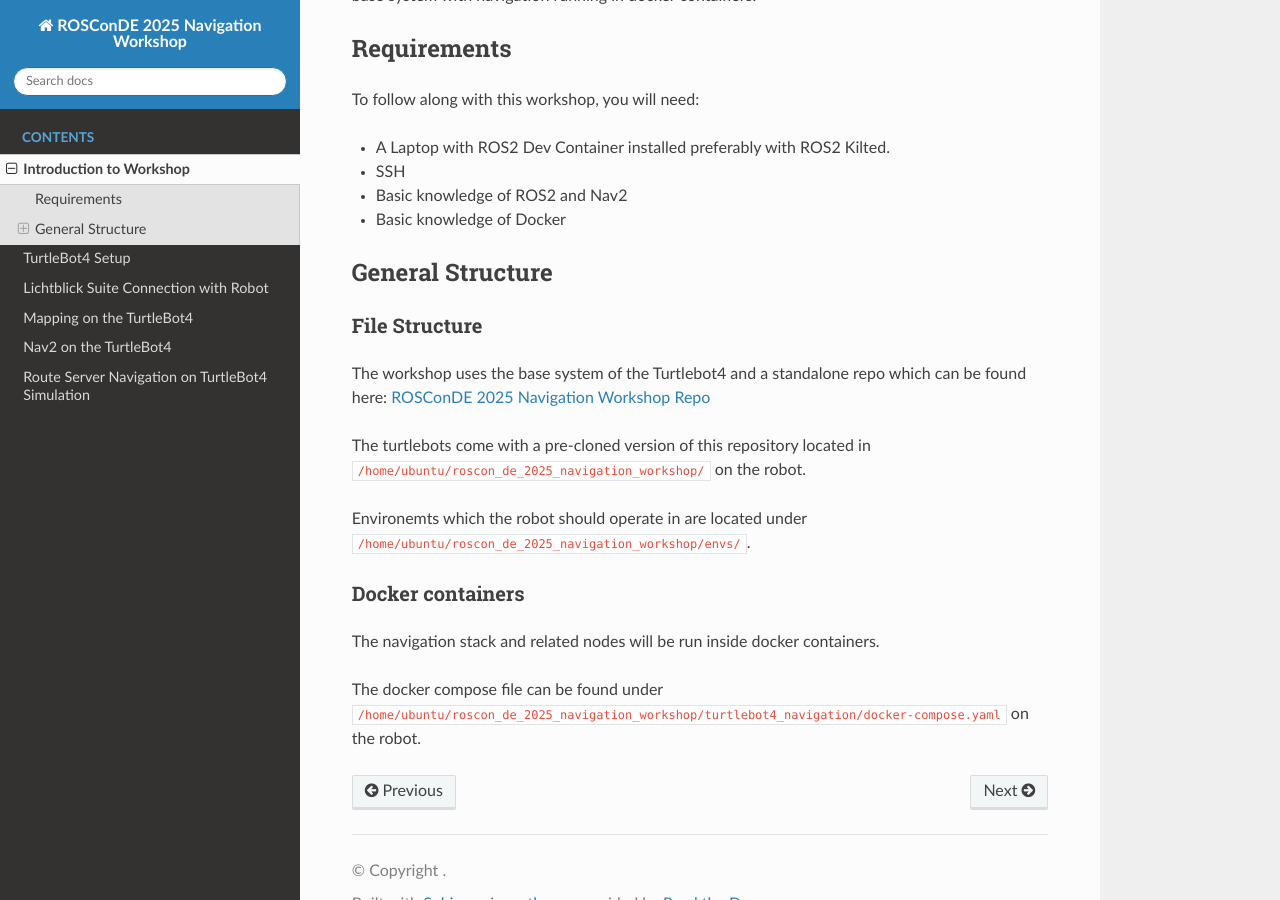
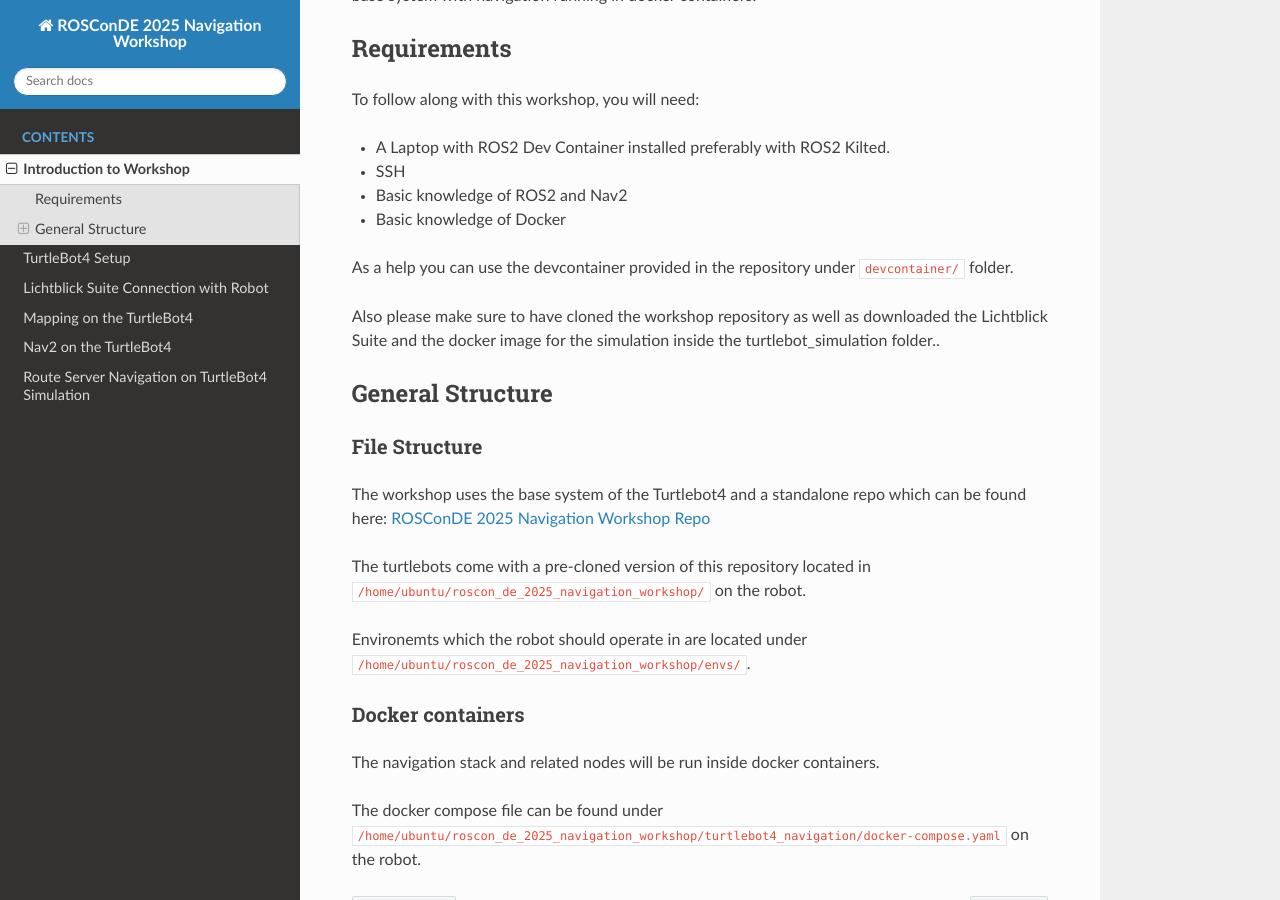
Before and after one commit to pschnattinger/roscon_de_2025_navigation_workshop, a Sphinx documentation site: the page built from docs/introduction/introduction.rst, in a window 1280 px wide and 900 px high, scrolled down 656 px. Built offline with Sphinx 7.4.7 and the Read the Docs theme 3.1.0, drawn with Linux system fonts in a browser that asks for light colours.

Commit message:
docs: update

```diff
--- a/docs/introduction/introduction.rst
+++ b/docs/introduction/introduction.rst
@@ -29,6 +29,10 @@
 - Basic knowledge of ROS2 and Nav2
 - Basic knowledge of Docker
 
+As a help you can use the devcontainer provided in the repository under ``devcontainer/`` folder.
+
+Also please make sure to have cloned the workshop repository as well as downloaded the Lichtblick Suite and the docker image for the simulation inside the turtlebot_simulation folder..
+
 General Structure
 =================
 
```
Also changed, not shown: README.md (+0 -2 lines), 1 other file.
